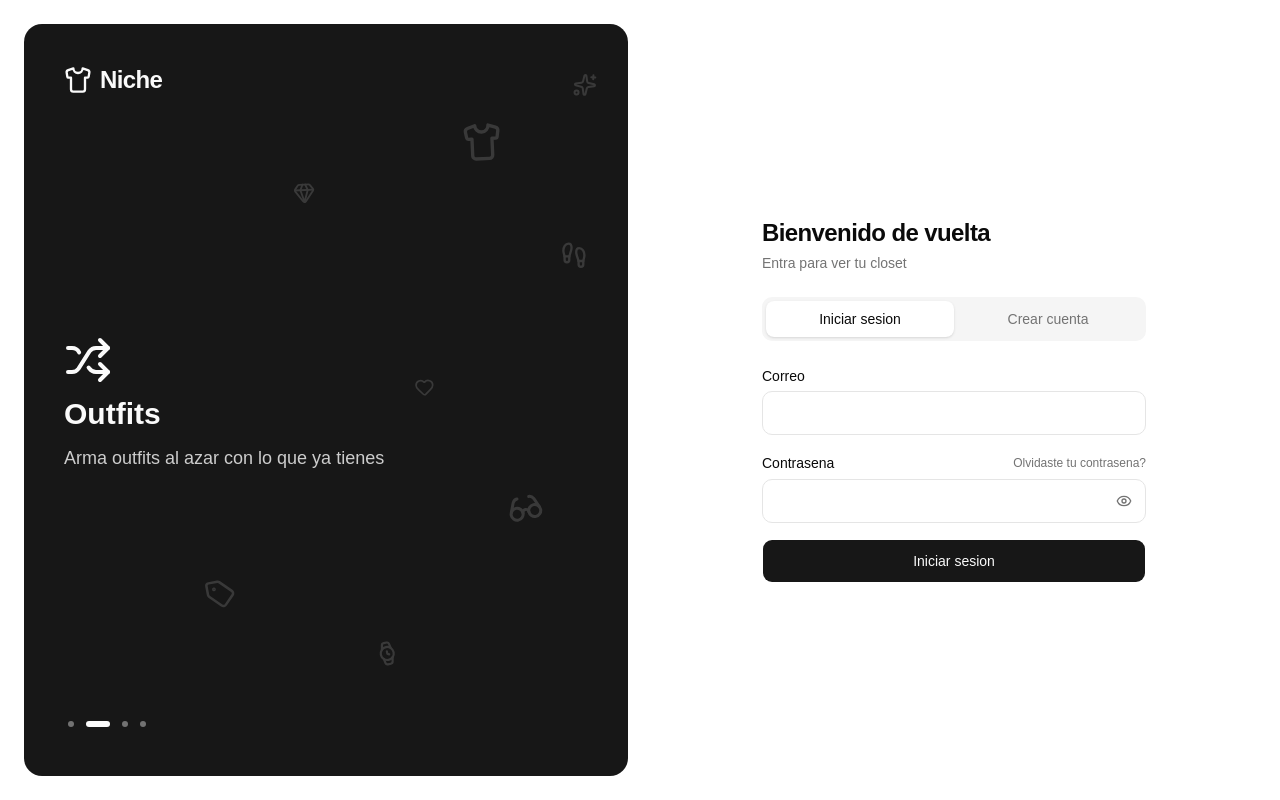
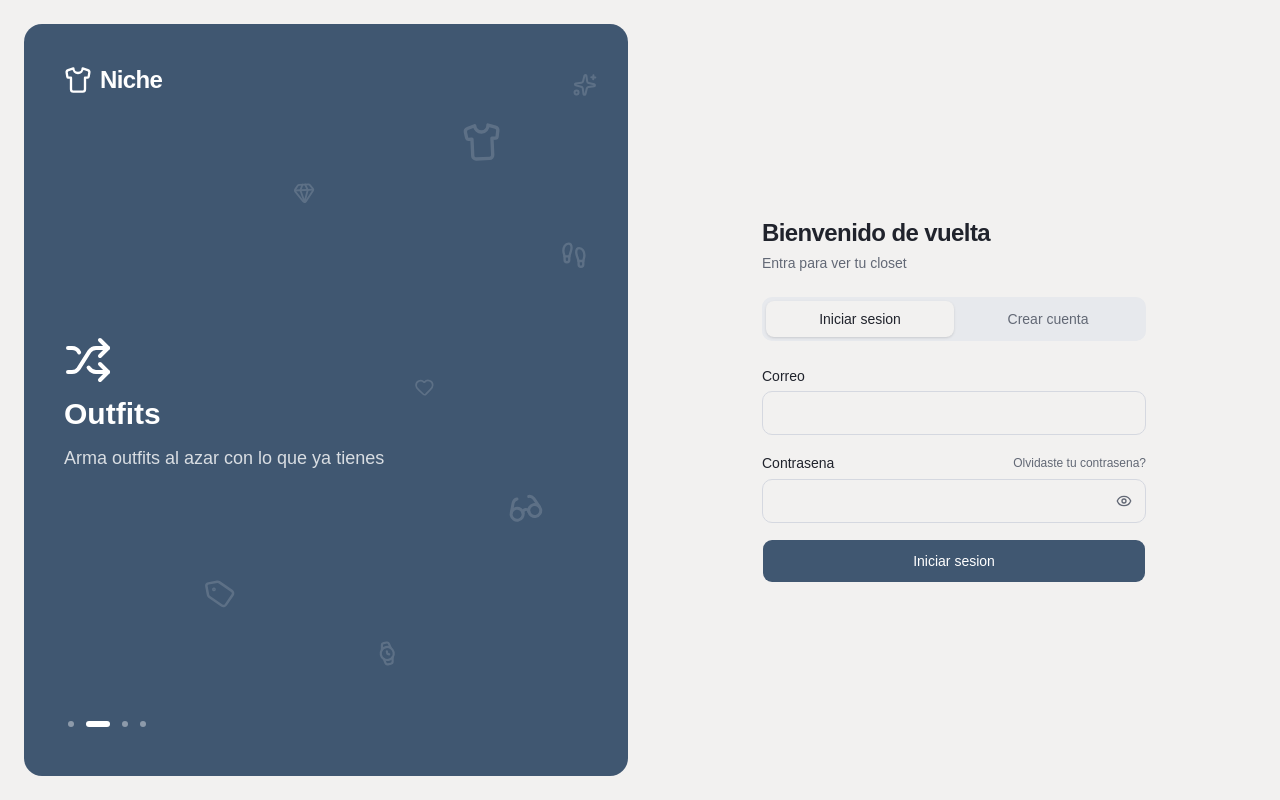
Before and after one commit to padilla205/NicheWeb, a React (Vite) app: page /login in a window 1280 px wide. Built offline with nearby package versions, Linux system fonts and the light colour scheme; no server answers.

Commit message:
style: paleta midnight concrete en claro y oscuro
Co-Authored-By: Claude Opus 5.5 <noreply@anthropic.com>

```diff
--- a/src/components/ChoicePill.tsx
+++ b/src/components/ChoicePill.tsx
@@ -23,10 +23,10 @@ export function ChoicePill({ active, disabled, onClick, children }: ChoicePillPr
       className={cn(
         'touch-target relative rounded-full',
         // Seleccionado: en modo claro borde marcado y fondo apenas iluminado; en modo oscuro
-        // fondo blanco con letras negras. Las variantes dark: van completas porque las del
+        // fondo del color del texto con letras del color del fondo (casi blanco y casi negro). Las variantes dark: van completas porque las del
         // boton outline pesan mas
         active &&
-          'border-primary bg-primary/10 hover:bg-primary/15 dark:border-white dark:bg-white dark:text-black dark:hover:bg-white/90 dark:hover:text-black',
+          'border-primary bg-primary/10 hover:bg-primary/15 dark:border-foreground dark:bg-foreground dark:text-background dark:hover:bg-foreground/90 dark:hover:text-background',
       )}
     >
       {active && <Check />}
--- a/src/components/MobileNav.tsx
+++ b/src/components/MobileNav.tsx
@@ -76,7 +76,7 @@ export function MobileNav() {
     <motion.nav
       ref={navRef}
       aria-label="Secciones"
-      className="fixed inset-x-4 bottom-[calc(1rem+env(safe-area-inset-bottom))] z-10 touch-none rounded-full border border-white/10 bg-neutral-900 p-2 text-white shadow-lg md:hidden"
+      className="fixed inset-x-4 bottom-[calc(1rem+env(safe-area-inset-bottom))] z-10 touch-none rounded-full border border-white/10 bg-foreground p-2 text-background shadow-lg dark:bg-muted dark:text-foreground md:hidden"
       onPointerDown={() => (dragged.current = false)}
       onPanStart={() => (dragged.current = true)}
       // La pastilla sigue al dedo; fuera de los extremos se queda en el borde
--- a/src/index.css
+++ b/src/index.css
@@ -25,6 +25,8 @@
     --color-input: var(--input);
     --color-border: var(--border);
     --color-destructive: var(--destructive);
+    --color-editorial: var(--editorial);
+    --color-editorial-foreground: var(--editorial-foreground);
     --color-accent-foreground: var(--accent-foreground);
     --color-accent: var(--accent);
     --color-muted-foreground: var(--muted-foreground);
@@ -49,72 +51,84 @@
 }
 
 :root {
-    --background: oklch(1 0 0);
-    --foreground: oklch(0.145 0 0);
-    --card: oklch(1 0 0);
-    --card-foreground: oklch(0.145 0 0);
-    --popover: oklch(1 0 0);
-    --popover-foreground: oklch(0.145 0 0);
-    --primary: oklch(0.205 0 0);
-    --primary-foreground: oklch(0.985 0 0);
-    --secondary: oklch(0.97 0 0);
-    --secondary-foreground: oklch(0.205 0 0);
-    --muted: oklch(0.97 0 0);
-    --muted-foreground: oklch(0.556 0 0);
-    --accent: oklch(0.97 0 0);
-    --accent-foreground: oklch(0.205 0 0);
+    /* Paleta "Midnight Concrete" (prueba) - modo claro.
+       Las anteriores: la original en `git show main:src/index.css`; Oxblood en palette-experiments/oxblood.patch */
+    --background: #F2F1F0;
+    --foreground: #20232C;
+    --card: #FCFCFD;
+    --card-foreground: #20232C;
+    --popover: #FCFCFD;
+    --popover-foreground: #20232C;
+    --primary: #405771;
+    --primary-foreground: #FFFFFF;
+    /* Superficie elevada: fondos suaves, hover, pastillas y skeletons */
+    --secondary: #E7E9ED;
+    --secondary-foreground: #20232C;
+    --muted: #E7E9ED;
+    /* #646A77 de la paleta, 2 puntos mas oscuro: sobre la superficie elevada daba 4.46:1 y AA pide 4.5 */
+    --muted-foreground: #626875;
+    --accent: #E7E9ED;
+    --accent-foreground: #20232C;
+    /* Estados: el rojo de error se queda */
     --destructive: oklch(0.577 0.245 27.325);
-    --border: oklch(0.922 0 0);
-    --input: oklch(0.922 0 0);
-    --ring: oklch(0.708 0 0);
+    --border: #D5D8E0;
+    --input: #D5D8E0;
+    --ring: #405771;
+    /* Esta paleta no trae acento editorial: Destacados y "Recien publicada" usan el mismo acento */
+    --editorial: #405771;
+    --editorial-foreground: #FFFFFF;
     --chart-1: oklch(0.87 0 0);
     --chart-2: oklch(0.556 0 0);
     --chart-3: oklch(0.439 0 0);
     --chart-4: oklch(0.371 0 0);
     --chart-5: oklch(0.269 0 0);
     --radius: 0.625rem;
-    --sidebar: oklch(0.985 0 0);
-    --sidebar-foreground: oklch(0.145 0 0);
-    --sidebar-primary: oklch(0.205 0 0);
-    --sidebar-primary-foreground: oklch(0.985 0 0);
-    --sidebar-accent: oklch(0.97 0 0);
-    --sidebar-accent-foreground: oklch(0.205 0 0);
-    --sidebar-border: oklch(0.922 0 0);
-    --sidebar-ring: oklch(0.708 0 0);
+    --sidebar: #FCFCFD;
+    --sidebar-foreground: #20232C;
+    --sidebar-primary: #405771;
+    --sidebar-primary-foreground: #FFFFFF;
+    --sidebar-accent: #E7E9ED;
+    --sidebar-accent-foreground: #20232C;
+    --sidebar-border: #D5D8E0;
+    --sidebar-ring: #405771;
 }
 
 .dark {
-    --background: oklch(0.145 0 0);
-    --foreground: oklch(0.985 0 0);
-    --card: oklch(0.205 0 0);
-    --card-foreground: oklch(0.985 0 0);
-    --popover: oklch(0.205 0 0);
-    --popover-foreground: oklch(0.985 0 0);
-    --primary: oklch(0.922 0 0);
-    --primary-foreground: oklch(0.205 0 0);
-    --secondary: oklch(0.269 0 0);
-    --secondary-foreground: oklch(0.985 0 0);
-    --muted: oklch(0.269 0 0);
-    --muted-foreground: oklch(0.708 0 0);
-    --accent: oklch(0.269 0 0);
-    --accent-foreground: oklch(0.985 0 0);
+    /* Paleta "Midnight Concrete" (prueba) - modo oscuro */
+    --background: #14151A;
+    --foreground: #ECEBF0;
+    --card: #202229;
+    --card-foreground: #ECEBF0;
+    --popover: #202229;
+    --popover-foreground: #ECEBF0;
+    --primary: #B1BED3;
+    --primary-foreground: #14151A;
+    /* Superficie elevada: fondos suaves, hover, pastillas y skeletons */
+    --secondary: #2B2E37;
+    --secondary-foreground: #ECEBF0;
+    --muted: #2B2E37;
+    --muted-foreground: #A8A9B6;
+    --accent: #2B2E37;
+    --accent-foreground: #ECEBF0;
     --destructive: oklch(0.704 0.191 22.216);
-    --border: oklch(1 0 0 / 10%);
-    --input: oklch(1 0 0 / 15%);
-    --ring: oklch(0.556 0 0);
+    --border: #353843;
+    --input: #353843;
+    --ring: #B1BED3;
+    --editorial: #B1BED3;
+    --editorial-foreground: #14151A;
     --chart-1: oklch(0.87 0 0);
     --chart-2: oklch(0.556 0 0);
     --chart-3: oklch(0.439 0 0);
     --chart-4: oklch(0.371 0 0);
     --chart-5: oklch(0.269 0 0);
-    --sidebar: oklch(0.205 0 0);
-    --sidebar-foreground: oklch(0.985 0 0);
-    --sidebar-primary: oklch(0.488 0.243 264.376);
-    --sidebar-primary-foreground: oklch(0.985 0 0);
-    --sidebar-accent: oklch(0.269 0 0);
-    --sidebar-accent-foreground: oklch(0.985 0 0);
-    --sidebar-border: oklch(1 0 0 / 10%);
-    --sidebar-ring: oklch(0.556 0 0);
+    --sidebar: #202229;
+    --sidebar-foreground: #ECEBF0;
+    --sidebar-primary: #B1BED3;
+    --sidebar-primary-foreground: #14151A;
+    --sidebar-accent: #2B2E37;
+    --sidebar-accent-foreground: #ECEBF0;
+    --sidebar-border: #353843;
+    --sidebar-ring: #B1BED3;
 }
 
 @layer base {
--- a/src/pages/feed/PostActions.tsx
+++ b/src/pages/feed/PostActions.tsx
@@ -59,7 +59,7 @@ function RepostButton({ shared, onClick }: { shared: boolean; onClick: () => voi
       aria-label={label}
       title={label}
       onClick={onClick}
-      className={cn('gap-1.5', shared && 'text-green-600 hover:text-green-600 dark:text-green-500')}
+      className={cn('gap-1.5', shared && 'text-primary hover:text-primary')}
     >
       <span className="relative flex size-5">
         <AnimatePresence mode="popLayout" initial={false}>
--- a/src/pages/marketplace/ListingCard.tsx
+++ b/src/pages/marketplace/ListingCard.tsx
@@ -20,7 +20,7 @@ export function ListingCard({ listing }: { listing: Listing }) {
       <ListingPhoto listing={listing} iconClassName="size-10" />
       {listing.status !== 'disponible' && <StatusBadge listing={listing} className="absolute top-2 left-2" />}
       {isNew && (
-        <span className="absolute top-2 left-2 rounded-full bg-emerald-500/90 px-2.5 py-1 text-xs font-medium text-white backdrop-blur-sm">
+        <span className="absolute top-2 left-2 rounded-full bg-editorial px-2.5 py-1 text-xs font-medium text-editorial-foreground">
           Recien publicada
         </span>
       )}
```
Also changed, not shown: src/pages/feed/FeaturedPosts.tsx (+4 -4 lines).
